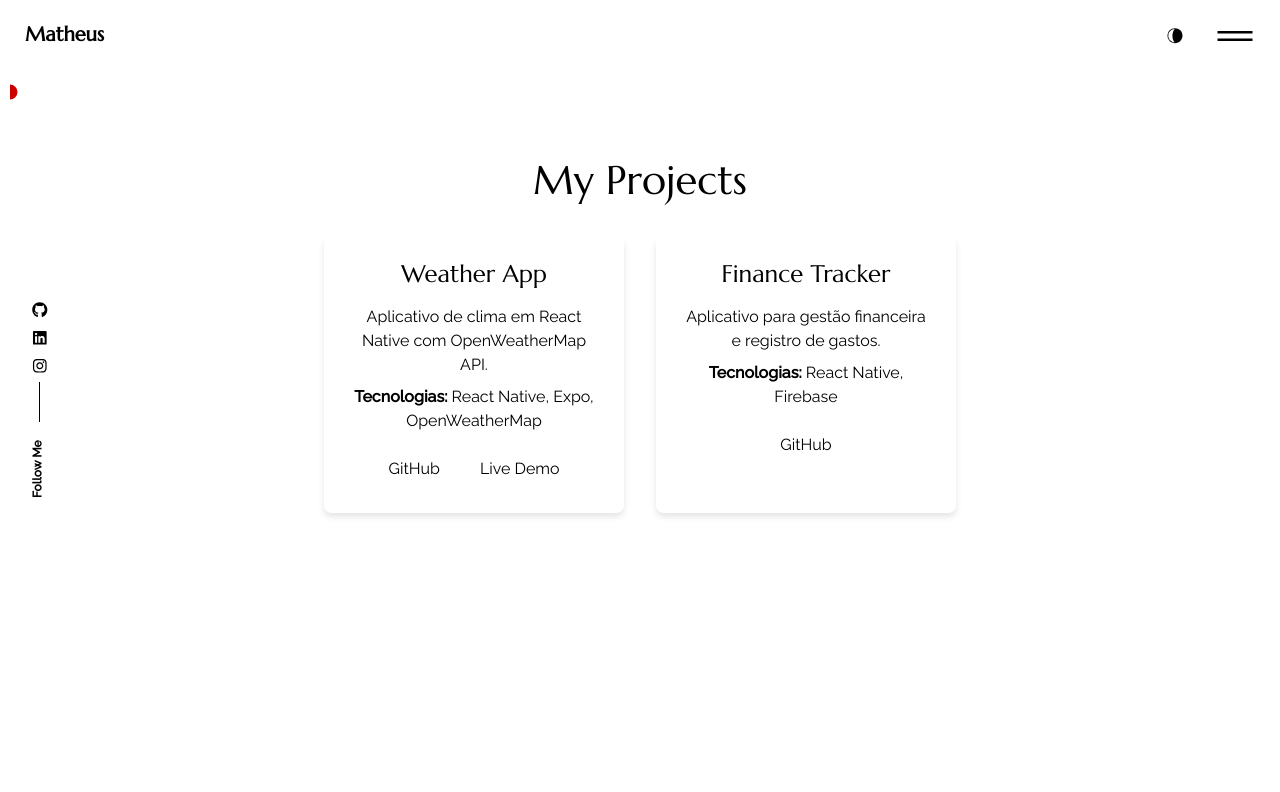
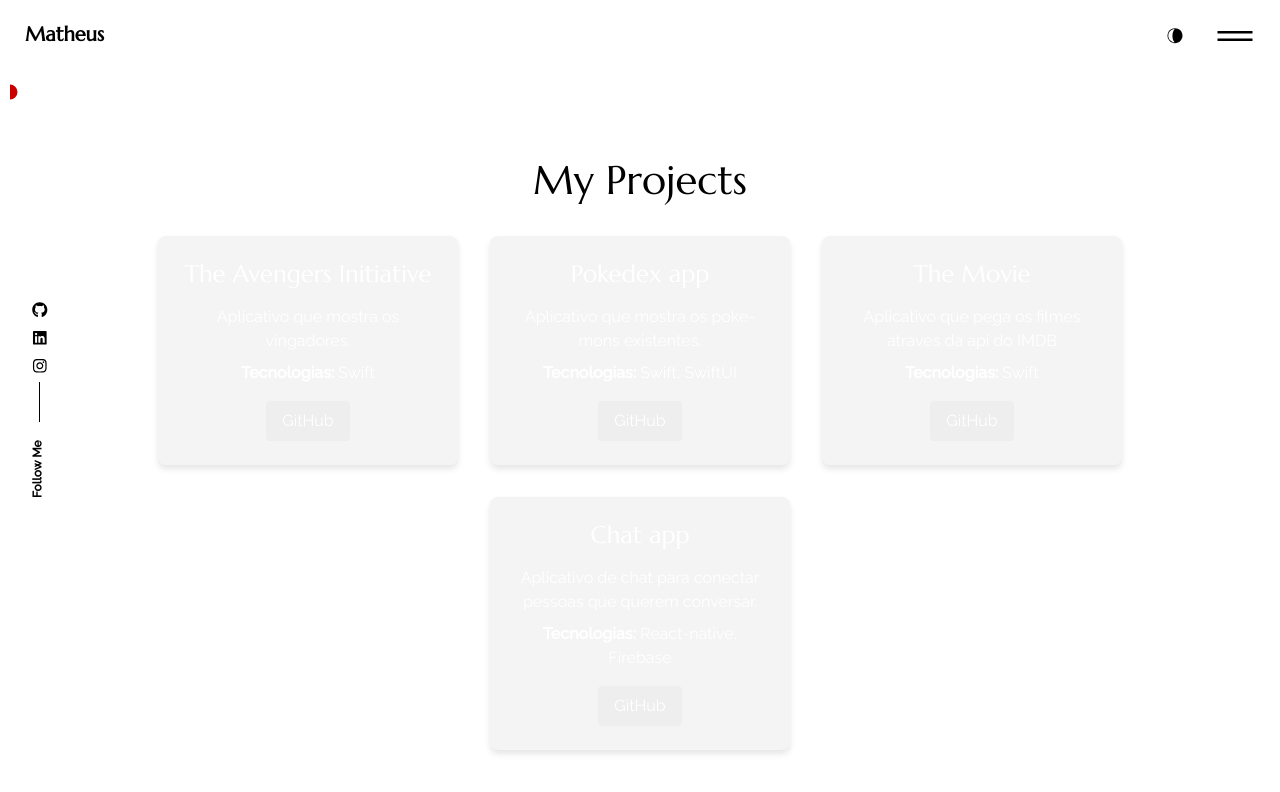
Before and after one commit to matheusmendesp/Matheusmendespp-site, a React (Create React App) app: page /project in a window 1280 px wide. Shown: the top 792 px of the page. Built offline with nearby package versions, Linux system fonts and the light colour scheme.

Commit message:
corrects strings in the background color and adds projects

```diff
--- a/src/header/index.js
+++ b/src/header/index.js
@@ -38,13 +38,13 @@
                   <Link  onClick={handleToggle} to="/" className="my-3">Home</Link>
                   </li>
                   <li className="menu_item">
-                    <a href="https://github.com/matheusmendesp?tab=repositories" className="my-3" target="_blank" rel="noreferrer">Portfolio</a>
+                    <Link onClick={handleToggle} to="/project" className="my-3">Portfolio</Link>
                   </li>
                   <li className="menu_item">
-                  <Link onClick={handleToggle} to="/about" className="my-3">About</Link>
+                    <Link onClick={handleToggle} to="/about" className="my-3">About</Link>
                   </li>
                   <li className="menu_item">
-                  <Link onClick={handleToggle} to="/contact" className="my-3"> Contact</Link>
+                    <Link onClick={handleToggle} to="/contact" className="my-3"> Contact</Link>
                   </li>
                 </ul>
               </div>
--- a/src/pages/project/index.js
+++ b/src/pages/project/index.js
@@ -1,20 +1,30 @@
 import React from 'react';
-import './style.css'; // Estilos separados em um arquivo CSS
+import './style.css';
 
-// Dados dos projetos
 const projects = [
   {
-    title: "Weather App",
-    description: "Aplicativo de clima em React Native com OpenWeatherMap API.",
-    technologies: "React Native, Expo, OpenWeatherMap",
-    github: "https://github.com/seurepositorio/weather-app",
-    demo: "https://seusite/weather-app",
+    title: "The Avengers Initiative",
+    description: "Aplicativo que mostra os vingadores.",
+    technologies: "Swift",
+    github: "https://github.com/matheusmendesp/TheAvengersInitiative",
   },
   {
-    title: "Finance Tracker",
-    description: "Aplicativo para gestão financeira e registro de gastos.",
-    technologies: "React Native, Firebase",
-    github: "https://github.com/seurepositorio/finance-tracker",
+    title: "Pokedex app",
+    description: "Aplicativo que mostra os pokemons existentes.",
+    technologies: "Swift, SwiftUI",
+    github: "https://github.com/matheusmendesp/PokedexApp",
+  },
+  {
+    title: "The Movie",
+    description: "Aplicativo que pega os filmes atraves da api do IMDB",
+    technologies: "Swift",
+    github: "https://github.com/matheusmendesp/MoviesApp",
+  },
+  {
+    title: "Chat app",
+    description: "Aplicativo de chat para conectar pessoas que querem conversar.",
+    technologies: "React-native, Firebase",
+    github: "https://github.com/matheusmendesp/ChatApp",
   },
 ];
 
--- a/src/pages/project/style.css
+++ b/src/pages/project/style.css
@@ -1,30 +1,24 @@
-/* Variáveis de cores para ambos os temas */
+
+:root {
+  --bg-color: #ffffff;
+  --text-color: #000000;
+  --card-bg: #f4f4f4;
+  --button-bg: #eeeeee;
+  --button-hover-bg: #6200ea;
+  --button-hover-color: #ffffff;
+}
 
 @media (prefers-color-scheme: dark) {
 :root {
-    --bg-color: #ffffff; /* Fundo claro */
-    --text-color: #ffffff; /* Texto claro */
-    --card-bg: #f9f9f9; /* Fundo do cartão no modo claro */
-    --button-bg: #eeeeee; /* Fundo dos botões no modo claro */
-    --button-hover-bg: #6200ea; /* Fundo do botão ao passar mouse */
-    --button-hover-color: #ffffff; /* Cor do texto ao passar mouse */
+  --bg-color: #121212;
+  --text-color: #ffffff;
+  --card-bg: #1e1e1e;
+  --button-bg: #333333;
+  --button-hover-bg: #bb86fc;
+  --button-hover-color: #000000;
 }
 }
 
-
-
-@media (prefers-color-scheme: dark) {
-  :root {
-    --bg-color: #121212; /* Fundo escuro */
-    --text-color: #ffffff; /* Texto claro */
-    --card-bg: #333333; /* Fundo do cartão no modo escuro */
-    --button-bg: #333333; /* Fundo dos botões no modo escuro */
-    --button-hover-bg: #bb86fc; /* Fundo do botão ao passar mouse */
-    --button-hover-color: #000000; /* Cor do texto ao passar mouse */
-  }
-}
-
-/* Reset básico */
 body {
 margin: 0;
 padding: 0;
@@ -33,39 +27,36 @@
 color: var(--text-color);
 }
 
-/* Contêiner principal */
 .projects-container {
 padding: 2rem;
 text-align: center;
-  margin-top: 2rem; /* Adiciona margem no topo para descer a seção */
+margin-top: 2rem;
 }
 
-/* Título principal */
 .projects-title {
 font-size: 2.5rem;
 margin-bottom: 2rem;
 color: var(--text-color);
-  margin-top: 2rem; /* Aumenta o espaço no topo do título */
+margin-top: 2rem;
 }
 
-/* Grid de projetos */
 .projects-grid {
 display: flex;
-  flex-wrap: wrap; /* Permite quebra de linha em telas menores */
-  gap: 2rem; /* Espaço entre os cartões */
+flex-wrap: wrap;
+gap: 2rem;
 justify-content: center;
-  margin-top: 2rem; /* Adiciona espaço entre o título e os projetos */
+margin-top: 2rem;
 }
 
-/* Cartões individuais */
 .project-card {
-  background-color: var(--card-bg); /* Aplica a cor de fundo dependendo do modo */
+background-color: var(--card-bg);
 border-radius: 8px;
 box-shadow: 0 4px 6px rgba(0, 0, 0, 0.1);
 padding: 1.5rem;
 width: 300px;
 text-align: center;
 transition: transform 0.3s ease, box-shadow 0.3s ease;
+color: #ffffff;
 }
 
 .project-card:hover {
@@ -73,25 +64,23 @@
 box-shadow: 0 6px 10px rgba(0, 0, 0, 0.15);
 }
 
-/* Título do projeto */
 .project-card h2 {
 margin: 0 0 1rem;
 font-size: 1.5rem;
-  color: var(--text-color);
+color: #ffffff;
 }
 
-/* Descrição e tecnologias */
 .project-card p {
 margin: 0.5rem 0;
 font-size: 1rem;
-  color: var(--text-color);
+color: #ffffff;
 }
 
-/* Links de ações */
+
 .project-links {
 display: flex;
 justify-content: center;
-  flex-wrap: wrap; /* Permite quebra de linha para botões em telas menores */
+flex-wrap: wrap;
 gap: 0.5rem;
 margin-top: 1rem;
 }
@@ -100,7 +89,7 @@
 display: inline-block;
 padding: 0.5rem 1rem;
 background-color: var(--button-bg);
-  color: var(--text-color);
+color: #ffffff;
 text-decoration: none;
 border-radius: 4px;
 transition: all 0.3s ease;
@@ -111,18 +100,17 @@
 color: var(--button-hover-color);
 }
 
-/* Responsividade */
 @media (max-width: 768px) {
 .project-card {
-    width: 100%; /* Cartões ocupam toda a largura da tela */
+  width: 100%;
 }
 
 .project-links {
-    flex-direction: column; /* Botões ficam empilhados */
+  flex-direction: column;
 }
 
 .project-links a {
-    width: 100%; /* Botões ocupam toda a largura do cartão */
+  width: 100%;
   text-align: center;
 }
 }
```
Lines whose indentation alone changed are shown as unchanged.
